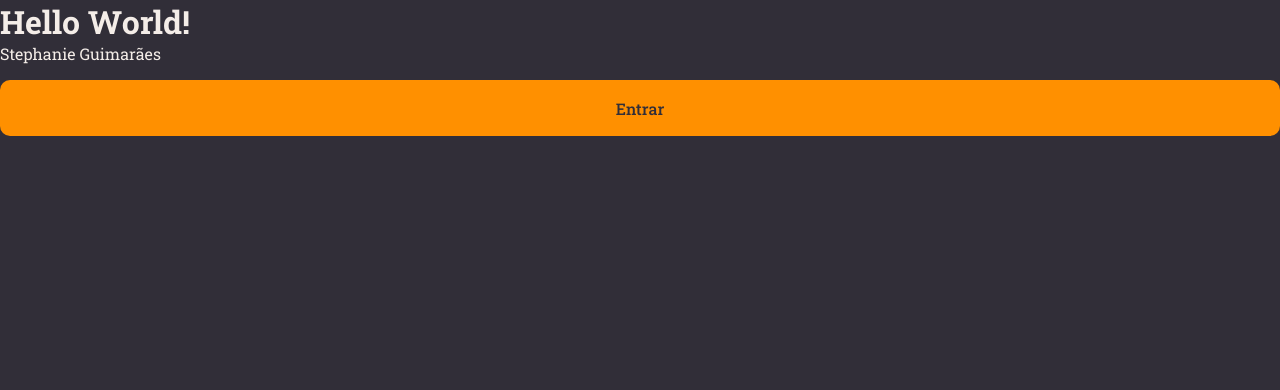
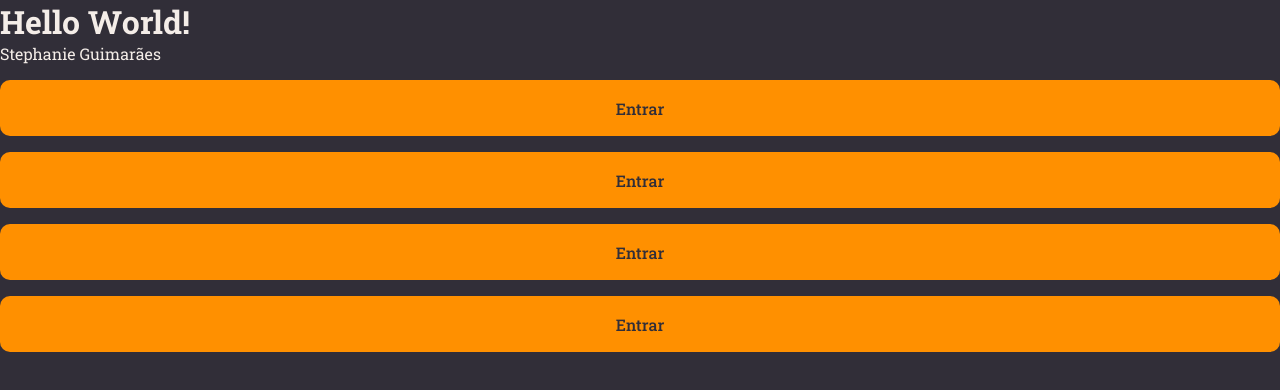
Before and after one commit to StephanieGuimaraes/KeepNotes, a React (Vite) app in the folder KeepNotes/: page / in a window 1280 px wide. Shown: the top 390 px of the page. Built offline with nearby package versions, Linux system fonts and the light colour scheme.

Commit message:
feat: Keepiing up with the code

```diff
--- a/KeepNotes/src/pages/Details/index.tsx
+++ b/KeepNotes/src/pages/Details/index.tsx
@@ -8,6 +8,9 @@ export function Details() {
       <h1>Hello World!</h1>
       <span>Stephanie Guimarães</span>
       <Button title="Entrar" loading = {false}/>
+      <Button title="Entrar" loading = {false}/>
+      <Button title="Entrar" loading = {false}/>
+      <Button title="Entrar" loading = {false}/>
 
     </Container>
   );
```
